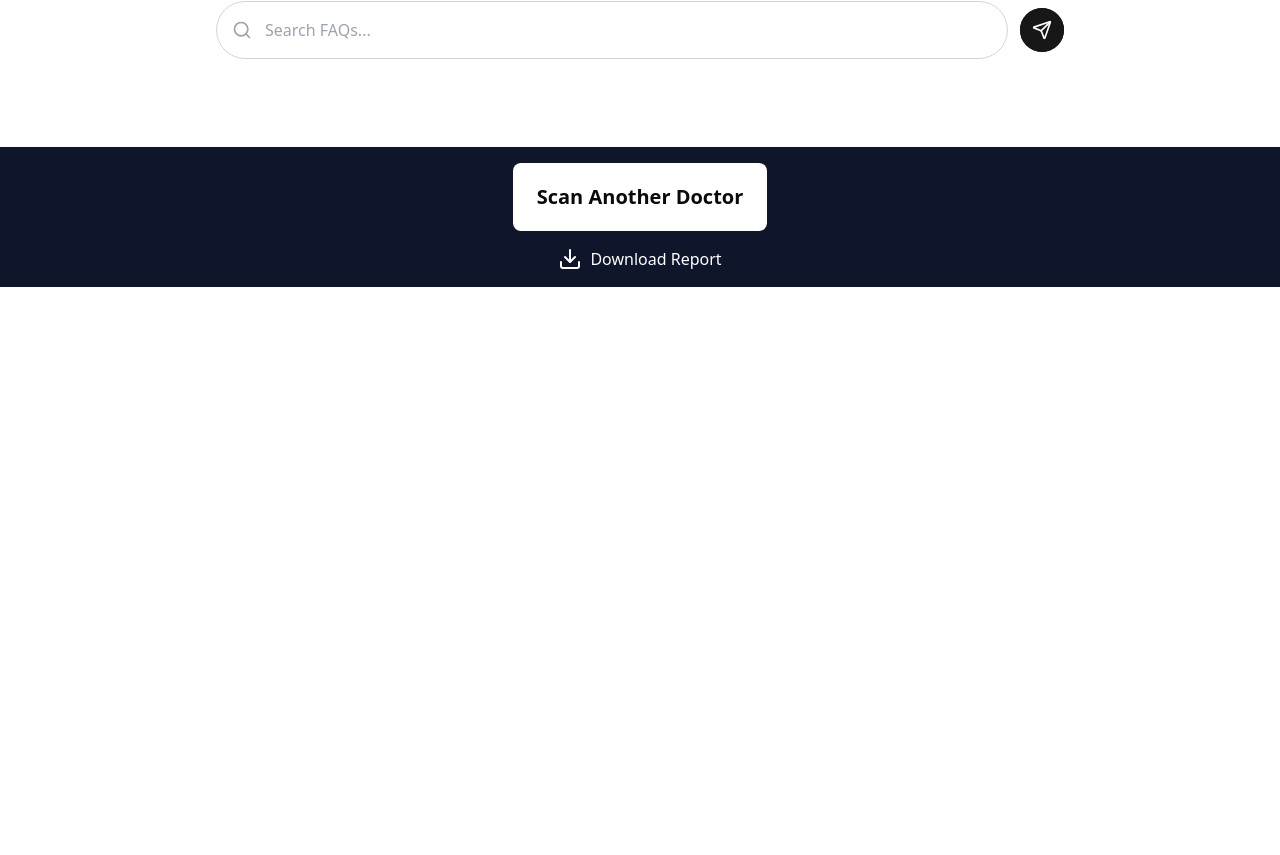
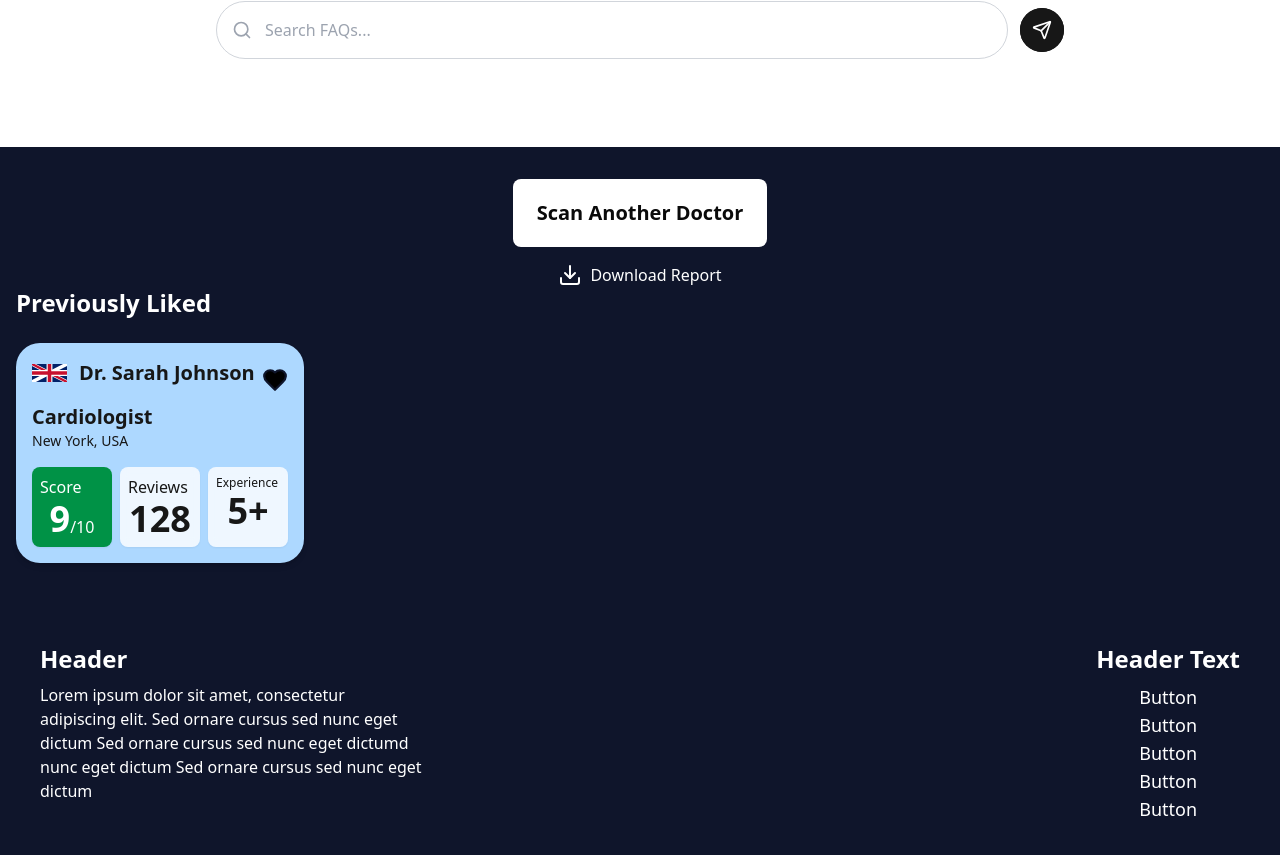
Before and after one commit to harisui/drm-frontend, a Next.js app: page /fullreport in a window 1280 px wide. Shown: the part 2633-3488 px from the top of the page. Before the commit the page ends 2920 px from the top, so only its background shows below. Built offline with nearby package versions, Linux system fonts and the light colour scheme.

Commit message:
modify footer section

```diff
--- a/src/app/fullreport/_components/footer.tsx
+++ b/src/app/fullreport/_components/footer.tsx
@@ -1,17 +1,115 @@
 import React from "react";
 import { Download } from "lucide-react";
+import Image from "next/image";
+import { Heart } from "lucide-react";
 
 const Footer = () => {
+    // Sample doctor data (you can replace with actual data)
+    const featuredDoctor = {
+        doctorName: "Dr. Sarah Johnson",
+        countryFlag: "/flags/us.svg", // Update with your flag path
+        specialistIn: "Cardiologist",
+        countryState: "New York, USA",
+        score: 9,
+        reviews: 128,
+        experience: 5,
+        id: 100,
+        imagePath: "/doctors/sarah-johnson.jpg" // Update with your image path
+    };
+
+    const getScoreColor = (score: number) => {
+        if (score >= 9) return 'bg-[#009246]';
+        if (score >= 7) return 'bg-[#009246]';
+        if (score >= 5) return 'bg-[#E95959]';
+        return 'bg-[#FDA15A]';
+    };
+
     return (
-        <footer className="bg-[#0F152B] py-4">
+        <footer className="bg-[#0F152B] py-8 px-4">
+            {/* Buttons Section */}
             <div className="flex flex-col items-center gap-4">
-                <button className="bg-white px-6 py-5 text-xl font-semibold rounded-lg">Scan Another Doctor</button>
+                <button className="bg-white px-6 py-5 text-xl font-semibold rounded-lg hover:bg-gray-100 transition-colors">
+                    Scan Another Doctor
+                </button>
                 <button className="flex items-center gap-2 text-white hover:text-gray-300 transition-colors">
                     <Download size={24} />
                     <span>Download Report</span>
                 </button>
             </div>
+            <div className="">
+                {/* Featured Doctor Section */}
+                <div className="mb-8">
+                    <h3 className="text-white text-2xl font-bold mb-6">Previously Liked</h3>
+
+                    {/* Doctor Card */}
+                    <div className="bg-[#ADD8FF] rounded-3xl shadow-md p-4 hover:shadow-lg transition-shadow duration-300 w-72 mr-auto relative">
+                        <button className="absolute top-4 right-2 p-2">
+                            <Heart size={26} fill="black" className="text-[#0F152B]" />
+                        </button>
+
+                        {/* Doctor Info Section */}
+                        <div className="flex items-center space-x-3 mb-4">
+                            <div className="w-15 h-15 flex items-center justify-center">
+                                <Image
+                                    src={featuredDoctor.countryFlag}
+                                    alt={`${featuredDoctor.countryState} flag`}
+                                    width={35}
+                                    height={35}
+                                />
+                            </div>
+                            <div>
+                                <h3 className="text-xl font-bold text-primary">{featuredDoctor.doctorName}</h3>
+                            </div>
+                        </div>
+
+                        {/* Specialist Info */}
+                        <div className="mb-4">
+                            <p className="font-semibold text-xl text-primary">{featuredDoctor.specialistIn}</p>
+                            <p className="text-sm text-primary">{featuredDoctor.countryState}</p>
+                        </div>
+
+                        {/* Stats Grid */}
+                        <div className="grid grid-cols-3 gap-2">
+                            <div className={`p-2 ${getScoreColor(featuredDoctor.score)} rounded-lg shadow-sm`}>
+                                <div>
+                                    <p className='text-white'>Score</p>
+                                    <div className="flex items-center justify-center">
+                                        <span className="text-4xl font-bold text-white">{featuredDoctor.score}</span>
+                                        <span className="text-md mt-4 text-white">/10</span>
+                                    </div>
+                                </div>
+                            </div>
+                            <div className="p-2 bg-white/80 backdrop-blur-sm rounded-lg shadow-sm">
+                                <p className="text-primary">Reviews</p>
+                                <p className="text-4xl text-center font-bold text-primary">{featuredDoctor.reviews}</p>
+                            </div>
+                            <div className="p-2 bg-white/80 backdrop-blur-sm rounded-lg shadow-sm">
+                                <p className="text-primary text-xs">Experience</p>
+                                <p className="text-4xl text-center font-bold text-primary">{featuredDoctor.experience}+</p>
+                            </div>
+                        </div>
+                    </div>
+                </div>
+                <div className="flex mt-20 justify-between px-6">
+                    <div className="text-white">
+                        <h3 className="text-white font-semibold text-2xl">Header</h3>
+                        <p className="max-w-sm mt-2">Lorem ipsum dolor sit amet, consectetur adipiscing elit. Sed ornare cursus sed nunc eget dictum  Sed ornare cursus sed nunc eget dictumd nunc eget dictum  Sed ornare cursus sed nunc eget dictum  </p>
+                    </div>
+                    <div className="text-white">
+                        <h3 className="text-white font-semibold text-2xl">Header Text</h3>
+                        <div className="text-center text-lg mt-2">
+                            <p>Button</p>
+                            <p>Button</p>
+                            <p>Button</p>
+                            <p>Button</p>
+                            <p>Button</p>
+                        </div>
+
+                    </div>
+                </div>
+            </div>
         </footer>
-    )
-}
-export default Footer
+    );
+};
+
+export default Footer;
```
